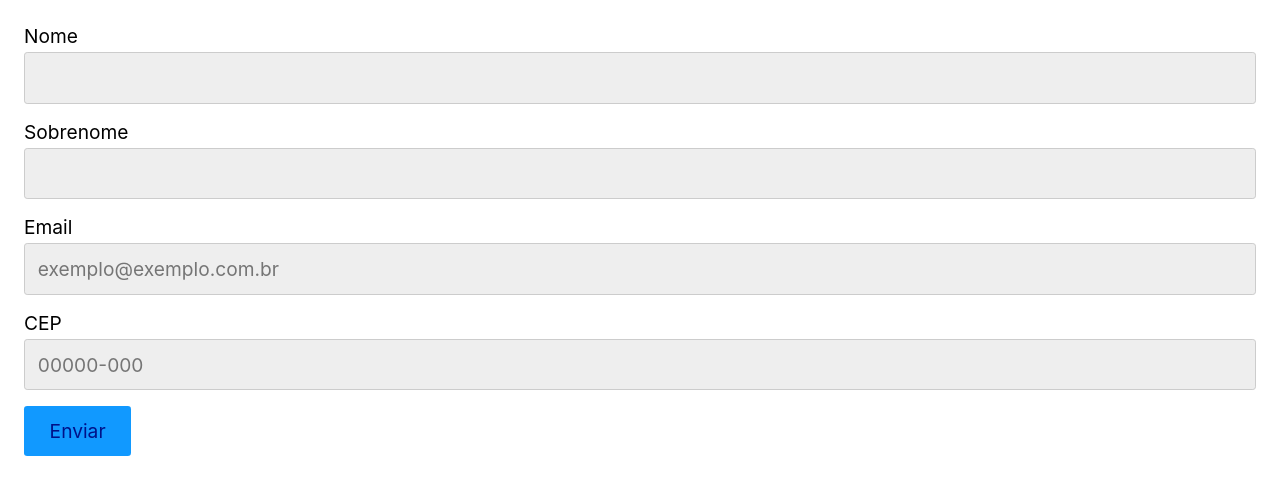
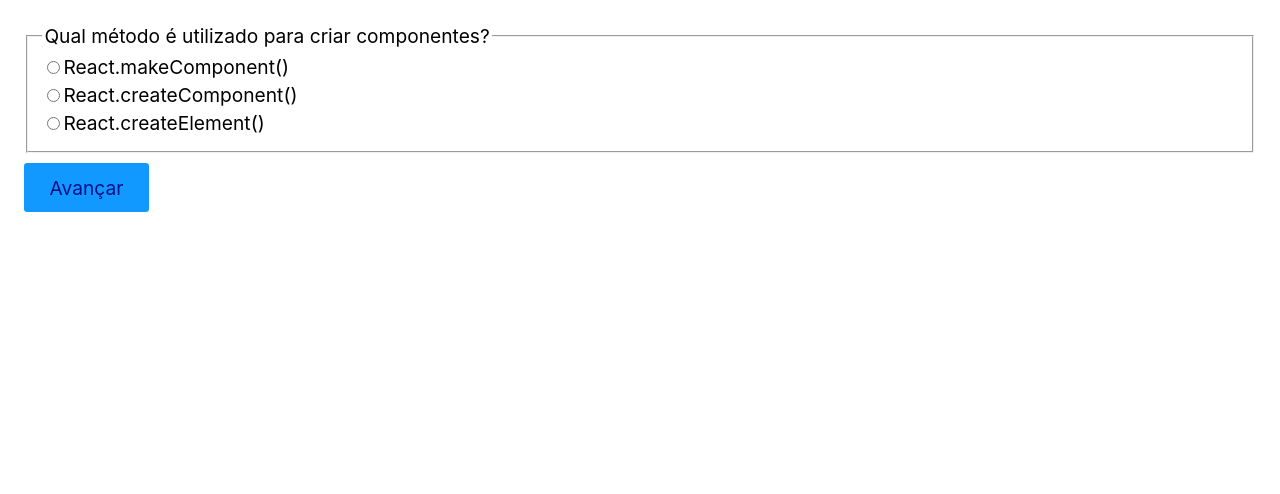
Before and after one commit to MacielSousa/starting-react, a React (Create React App) app in the folder meuapp/: page / in a window 1280 px wide. Shown: the top 494 px of the page. Built offline with nearby package versions, Linux system fonts and the light colour scheme; the HTML template or start-up script is replaced by a standard one.

Commit message:
Desafio dois Form respondido

```diff
--- a/meuapp/src/App.js
+++ b/meuapp/src/App.js
@@ -1,10 +1,10 @@
 import React from 'react';
-import AppForm from './Hooks/HooksFormValidation/AppForm';
+import DesafioForm02 from './Formulario/Desafio/DesafioForm02';
 
 const App = () => {
     return (
         <>
-            <AppForm />
+            <DesafioForm02 />
         </>
     )
 }
--- /dev/null
+++ b/meuapp/src/Formulario/Desafio/DesafioForm02.js
@@ -0,0 +1,91 @@
+import React, { useState } from 'react';
+import Input from '../FormComponentes/Input'
+const perguntas = [
+    {
+      pergunta: 'Qual método é utilizado para criar componentes?',
+      options: [
+        'React.makeComponent()',
+        'React.createComponent()',
+        'React.createElement()',
+      ],
+      resposta: 'React.createElement()',
+      id: 'p1',
+    },
+    {
+      pergunta: 'Como importamos um componente externo?',
+      options: [
+        'import Component from "./Component"',
+        'require("./Component")',
+        'import "./Component"',
+      ],
+      resposta: 'import Component from "./Component"',
+      id: 'p2',
+    },
+    {
+      pergunta: 'Qual hook não é nativo?',
+      options: ['useEffect()', 'useFetch()', 'useCallback()'],
+      resposta: 'useFetch()',
+      id: 'p3',
+    },
+    {
+      pergunta: 'Qual palavra deve ser utilizada para criarmos um hook?',
+      options: ['set', 'get', 'use'],
+      resposta: 'use',
+      id: 'p4',
+    },
+  ];
+
+const DesafioForm02 = () =>{
+
+    let resp = "";
+    let acertos = 0;
+    const [resposta, setResposta] = useState([]);
+    const [questao, setQuestao] = useState(0);
+
+    function handleChange({target}){
+      resp = target.value;
+    }
+
+    function pontos(){
+      perguntas.forEach((pergunta, index) => {
+        console.log('Perguntar: '+pergunta.resposta, 'Index: '+index);
+        if(pergunta.resposta === resposta[index]){
+          acertos = acertos + 1;
+        }
+      });
+    }
+
+    function handleSubmit(event){
+      event.preventDefault();
+      if(resposta.length === 0){
+        setResposta([resp]);
+      }else{
+       setResposta([...resposta, resp])
+      }
+      let cont = questao+1;
+      setQuestao(cont);
+      event.target.reset()
+    }
+
+    return (
+    <>
+    {questao < perguntas.length ?
+        <form onSubmit={handleSubmit}>
+          <fieldset>
+              <legend>{perguntas[questao].pergunta}</legend>
+              {perguntas[questao].options.map((op) => <div>
+                  <Input type="radio" id="produto" label={op} value={op} onChange={handleChange}/>
+              </div>)}
+          </fieldset>
+          <button style={{marginTop: "10px"}}>Avançar</button>
+        </form>
+     :
+     <>
+      {pontos()}
+      <p>Você Acertou: {acertos}</p>
+     </>
+    }
+    </>
+    )
+}
+export default DesafioForm02;
--- a/meuapp/src/Formulario/FormComponentes/Input.js
+++ b/meuapp/src/Formulario/FormComponentes/Input.js
@@ -3,19 +3,19 @@
 const Input = ({id, label, value, onChange, required, type, onBlur, placeholder, error }) => {
     return (
         <>
-            <label htmlFor="id">{label}</label>
+            <label htmlFor={id}>
                 <input
                     id={id}
                     name={id}
-                type="text"
                     value={value}
                     onChange={onChange}
                     required={required}
                     placeholder={placeholder}
                     onBlur={onBlur}
                     type={type}
-
                 />
+                {label}
+            </label>
             {error && <p>{error}</p>}
         </>
     )
```
Lines whose indentation alone changed are shown as unchanged.
